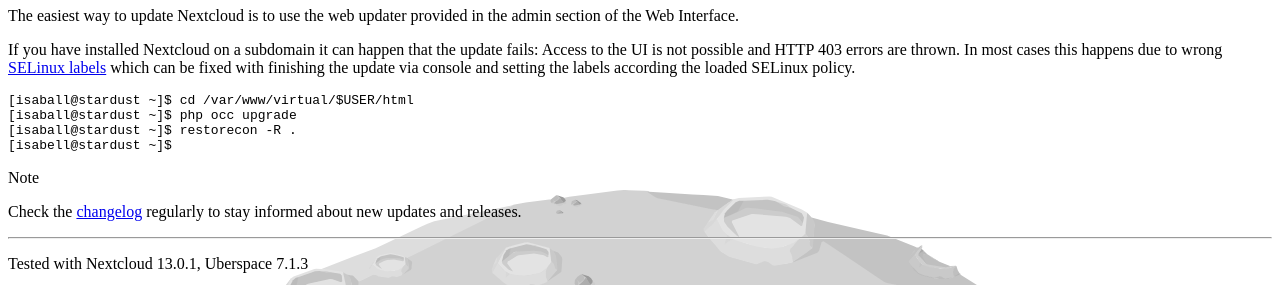
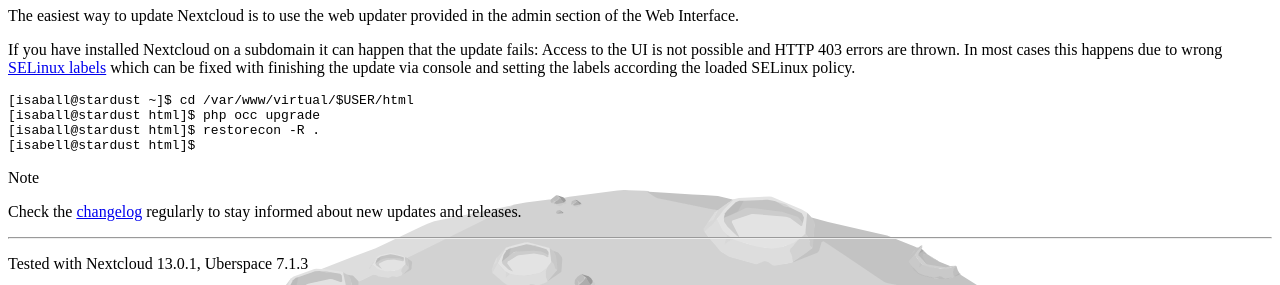
Before and after one commit to Uberspace/lab, a Sphinx documentation site: the page built from source/guide_nextcloud.rst, in a window 1280 px wide and 900 px high, scrolled down 4997 px, cut to the strip 383-668 px from the top of the window. Built offline with Sphinx 7.4.7 and the Read the Docs theme 2.0.0, drawn with Linux system fonts in a browser that asks for light colours.

Commit message:
Update guide_nextcloud.rst

```diff
--- a/source/guide_nextcloud.rst
+++ b/source/guide_nextcloud.rst
@@ -162,9 +162,9 @@
 ::
 
  [isaball@stardust ~]$ cd /var/www/virtual/$USER/html
- [isaball@stardust ~]$ php occ upgrade
- [isaball@stardust ~]$ restorecon -R .
- [isabell@stardust ~]$
+ [isaball@stardust html]$ php occ upgrade
+ [isaball@stardust html]$ restorecon -R .
+ [isabell@stardust html]$
 
 .. note:: Check the `changelog <https://nextcloud.com/changelog/>`_ regularly to stay informed about new updates and releases.
 
```
